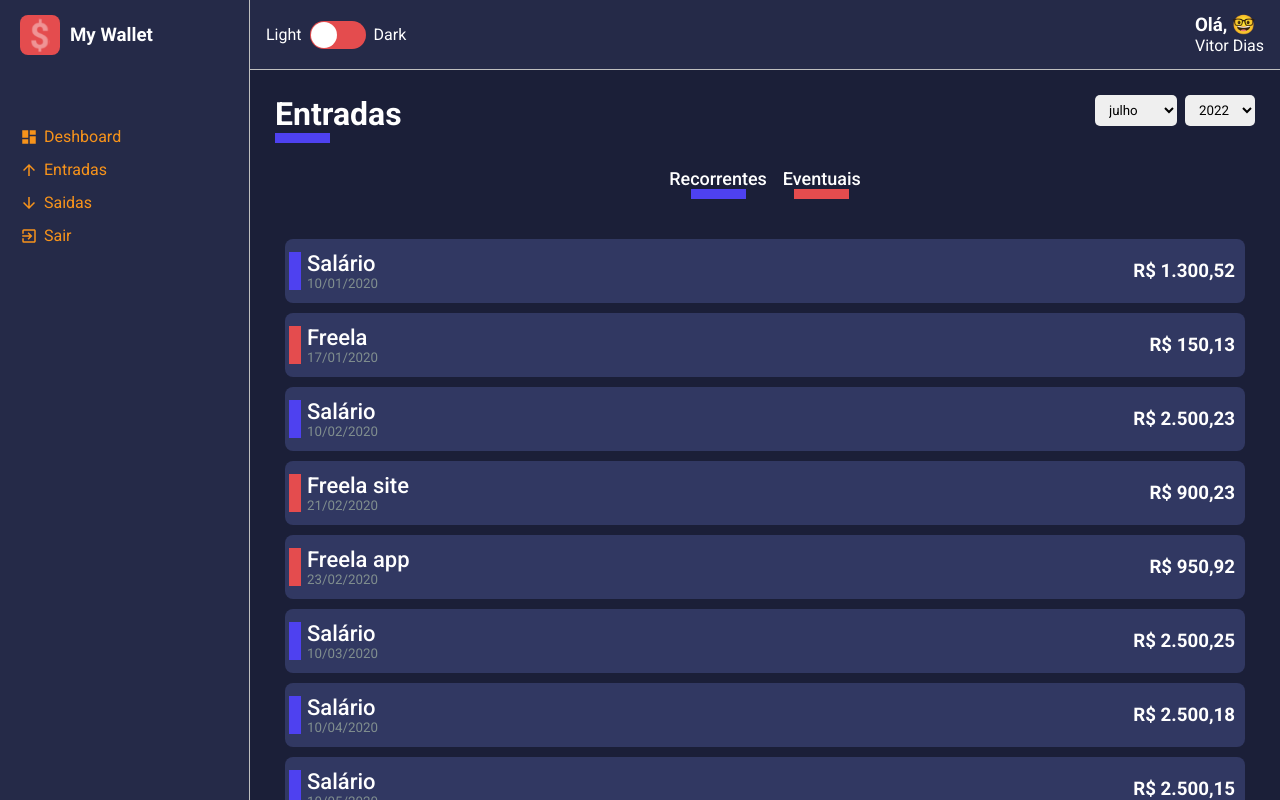
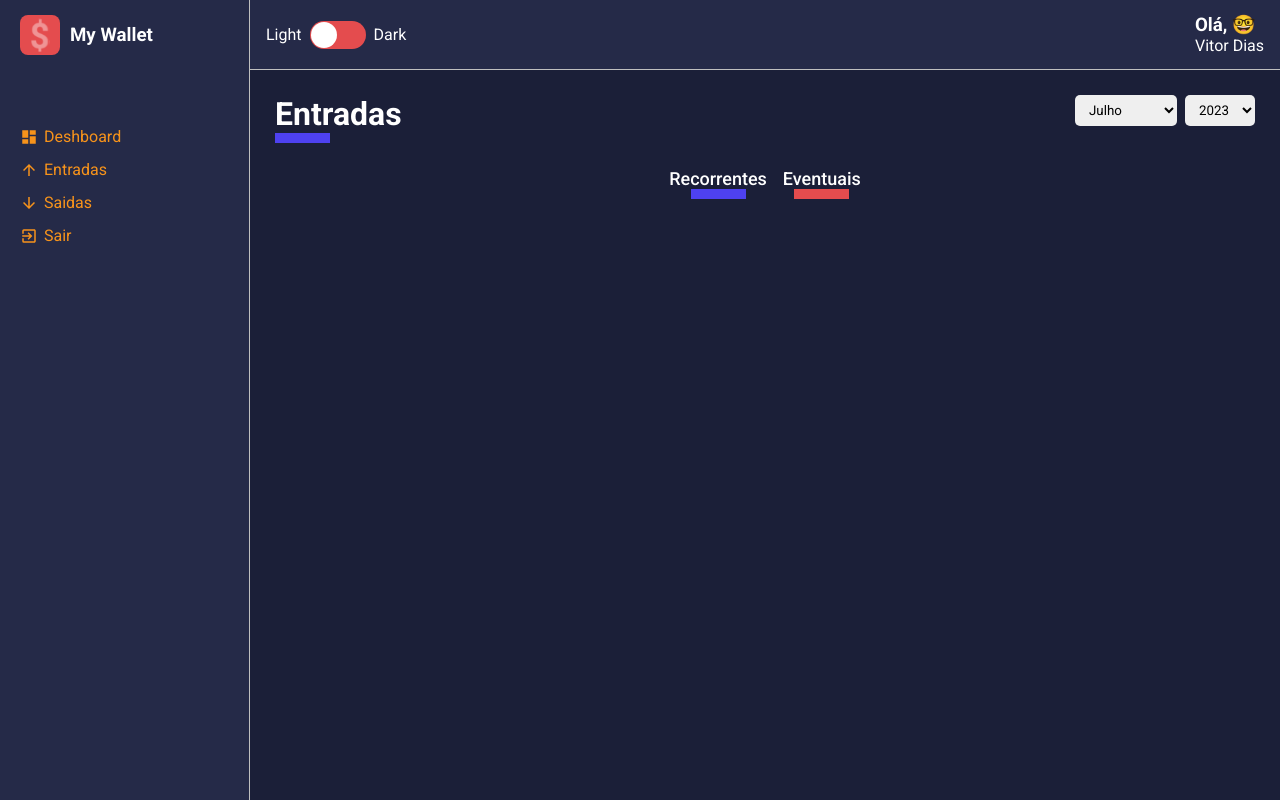
Before and after one commit to Vitor-Veiga-Dias/my-wallet, a React (Create React App) app: page /list/entry-balance in a window 1280 px wide. Built offline with nearby package versions, Linux system fonts and the light colour scheme.

Commit message:
feat: adding filters for list of gains and expanses

```diff
--- a/package.json
+++ b/package.json
@@ -18,6 +18,8 @@
     "react-switch": "^6.0.0",
     "styled-components": "^5.3.5",
     "typescript": "^4.6.4",
+    "uuid": "^9.0.0",
+    "uuidv4": "^6.2.13",
     "web-vitals": "^2.1.4"
   },
   "scripts": {
--- a/src/components/SelectInput/index.tsx
+++ b/src/components/SelectInput/index.tsx
@@ -5,13 +5,20 @@ interface ISelectInputProps {
         value: string | number;
         label: string | number;
     }>,
+
+    onChange(event: React.ChangeEvent<HTMLSelectElement>): void | undefined;
+    defaultValue?: string | number;
 }
 
-const SelectInput: React.FC<ISelectInputProps> = ({ options }) => {
+const SelectInput: React.FC<ISelectInputProps> = ({
+    options,
+    onChange,
+    defaultValue
+}) => {
     return (
         <Container>
 
-            <select>
+            <select onChange={onChange} defaultValue={defaultValue}>
                 {
                     options.map((option, index) =>
                         <option
--- a/src/pages/Dashboard/index.tsx
+++ b/src/pages/Dashboard/index.tsx
@@ -5,17 +5,17 @@ import { Container } from "./styled";
 
 const Dashboard: React.FC = () => {
     const options = [
-        {value: 'Vitor', label: 'Vitor'},
-        {value: 'Maria', label: 'Maria'},
-        {value: 'Gab', label: 'Gab'}
+        { value: 'Vitor', label: 'Vitor' },
+        { value: 'Maria', label: 'Maria' },
+        { value: 'Gab', label: 'Gab' }
     ]
     return (
         <Container>
             <ContentHeader lineColor="#F7931B" title="Dashboard">
-                <SelectInput options={options} />
+                <SelectInput onChange={() => { }} options={options} />
             </ContentHeader>
         </Container>
     );
 }
 
-export default  Dashboard;
+export default Dashboard;
--- a/src/pages/List/index.tsx
+++ b/src/pages/List/index.tsx
@@ -8,9 +8,13 @@ import expanses from '../../repositories/expenses';
 import { DataProps, RouteParams } from "./types";
 import { formatCorrency } from "../../utils/formatCorrency";
 import { formatDate } from "../../utils/formatDate";
-
+import mounths from "../../utils/mounths";
+import { v4 as uuidv4 } from 'uuid';
 const List: React.FC<RouteParams> = ({ match }) => {
     const [data, setData] = useState<DataProps>([])
+    const [mounthSelected, setMounthSelected] = useState<string>(String(new Date().getMonth() + 1));
+    const [yearSelected, setYearSelected] = useState<string>(String(new Date().getFullYear()));
+    const [selectedFrequency, setSelectedFrequency] = useState(['recorrente', 'eventual']);
 
     const { type } = match.params
 
@@ -27,52 +31,92 @@ const List: React.FC<RouteParams> = ({ match }) => {
             }
     }, [type])
 
-    const months = [
-        { value: 7, label: 'julho' },
-        { value: 8, label: 'junho' },
-        { value: 9, label: 'agosto' }
-    ]
-
-    const years = [
-        { value: 2022, label: 2022 },
-        { value: 2021, label: 2021 },
-        { value: 2020, label: 2020 },
-    ]
 
     const listData = useMemo(() => {
         return type === 'entry-balance' ? gains : expanses;
     }, [type])
 
+    const year = useMemo(() => {
+        let uniqueYears: number[] = [];
+        listData.forEach(item => {
+            const date = new Date(item.date);
+            const year = date.getFullYear();
+            if (!uniqueYears.includes(year)) {
+                uniqueYears.push(year)
+            }
+        });
+
+        return uniqueYears.map(year => {
+            return {
+                value: year,
+                label: year
+            }
+        });
+    }, [listData])
+
+    const mounth = useMemo(() => {
+        return mounths.map((mounth, index) => {
+            return {
+                value: index + 1,
+                label: mounth
+            }
+        })
+    }, [])
     useEffect(() => {
-        const response = listData.map(item => {
+        const filteredDate = listData.filter(item => {
+            const date = new Date(item.date);
+            const mounth = String(date.getMonth() + 1);
+            const year = String(date.getFullYear());
+
+            return mounth === mounthSelected && year === yearSelected && selectedFrequency.includes(item.frequency);
+        })
+        const formattedDate = filteredDate.map((item) => {
             return {
-                id: String(Math.random() * data.length),
+                id: uuidv4(),
                 description: item.description,
                 amountFormated: formatCorrency(Number(item.amount)),
                 frequency: item.frequency,
                 dateFormated: formatDate(item.date),
                 tagColor: item.frequency === 'recorrente' ? '#4E41F0' : '#E44C4E'
             }
-        })
-        setData(response);
-        console.log(data)
-    }, [type])
+        });
+        setData(formattedDate);
+    }, [listData, mounthSelected, yearSelected, selectedFrequency])
+
+    const handleFrequencyClick = (frequency: string) => {
+        const alredySelected = selectedFrequency.findIndex(item => item === frequency);
+        if (alredySelected >= 0) {
+            const filtered = selectedFrequency.filter(item => item !== frequency)
+            setSelectedFrequency(filtered)
+        } else {
+            setSelectedFrequency((prev) => [...prev, frequency])
+        }
+    }
     return (
         <Container>
             <ContentHeader lineColor={title.lineColor} title={title.text}>
-                <SelectInput options={months} />
-                <SelectInput options={years} />
+                <SelectInput defaultValue={mounthSelected} onChange={(e) => { setMounthSelected(e.target.value) }} options={mounth} />
+                <SelectInput defaultValue={yearSelected} onChange={(e) => { setYearSelected(e.target.value) }} options={year} />
             </ContentHeader>
             <Filters>
                 <button
                     type="button"
-                    className="tag-filter tag-filter-recorrent"
+                    className={
+                        `tag-filter tag-filter-recorrent
+                    ${selectedFrequency.includes('recorrente') && 'tag-actived'}`
+                    }
+                    onClick={() => handleFrequencyClick('recorrente')}
                 >
                     Recorrentes
                 </button>
                 <button
                     type="button"
-                    className="tag-filter tag-filter-eventual"
+                    className={
+                        `tag-filter tag-filter-eventual
+                    ${selectedFrequency.includes('eventual') && 'tag-actived'}`
+                    }
+                    onClick={() => handleFrequencyClick('eventual')}
+
                 >
                     Eventuais
                 </button>
--- a/src/pages/List/styled.ts
+++ b/src/pages/List/styled.ts
@@ -17,7 +17,7 @@ export const Filters = styled.div`
         margin: 0 8px;
         transition: opacity .3s;
         margin-bottom: 30px;
-
+        opacity: .4;
         &:hover {
         opacity: .7;
     }
@@ -37,4 +37,8 @@ export const Filters = styled.div`
         margin: 0 auto;
         border-bottom: 10px solid ${props => props.theme.colors.warning};
     }
+
+    .tag-actived {
+        opacity: 1;
+    }
 `;
--- a/src/repositories/expenses.ts
+++ b/src/repositories/expenses.ts
@@ -1,5 +1,5 @@
 export default [
-  { "description": "Energia elétrica", "amount": "150.55", "type": "saída", "frequency": "recorrente", "date": "2020-01-10" },
+  { "description": "Energia elétrica", "amount": "150.55", "type": "saída", "frequency": "recorrente", "date": "2023-01-10" },
   { "description": "Água", "amount": "75.55", "type": "saída", "frequency": "recorrente", "date": "2020-01-15" },
   { "description": "Telefone", "amount": "99.99", "type": "saída", "frequency": "recorrente", "date": "2020-01-23" },
   { "description": "Plano de Saúde", "amount": "300.00", "type": "saída", "frequency": "recorrente", "date": "2020-01-23" },
--- a/src/repositories/gains.ts
+++ b/src/repositories/gains.ts
@@ -1,11 +1,11 @@
 export default [
-  { "description": "Salário",     "amount": "1300.52", "type": "entrada", "frequency": "recorrente", "date": "2020-01-10" },
-  { "description": "Freela",      "amount": "150.13",  "type": "entrada", "frequency": "eventual",   "date": "2020-01-17" },
-  { "description": "Salário",     "amount": "2500.23", "type": "entrada", "frequency": "recorrente", "date": "2020-02-10" },
-  { "description": "Freela site", "amount": "900.23",  "type": "entrada", "frequency": "eventual",   "date": "2020-02-21" },
-  { "description": "Freela app",  "amount": "950.92",  "type": "entrada", "frequency": "eventual",   "date": "2020-02-23" },
-  { "description": "Salário",     "amount": "2500.25", "type": "entrada", "frequency": "recorrente", "date": "2020-03-10" },
-  { "description": "Salário",     "amount": "2500.18", "type": "entrada", "frequency": "recorrente", "date": "2020-04-10" },
-  { "description": "Salário",     "amount": "2500.15", "type": "entrada", "frequency": "recorrente", "date": "2020-05-10" },
-  { "description": "Salário",     "amount": "2500.12", "type": "entrada", "frequency": "recorrente", "date": "2020-06-10" },
-  { "description": "Salário",     "amount": "2500.00", "type": "entrada", "frequency": "recorrente", "date": "2020-07-10" }]
+  { "description": "Salário", "amount": "1300.52", "type": "entrada", "frequency": "recorrente", "date": "2023-01-10" },
+  { "description": "Freela", "amount": "150.13", "type": "entrada", "frequency": "eventual", "date": "2020-01-17" },
+  { "description": "Salário", "amount": "2500.23", "type": "entrada", "frequency": "recorrente", "date": "2020-02-10" },
+  { "description": "Freela site", "amount": "900.23", "type": "entrada", "frequency": "eventual", "date": "2020-02-21" },
+  { "description": "Freela app", "amount": "950.92", "type": "entrada", "frequency": "eventual", "date": "2020-02-23" },
+  { "description": "Salário", "amount": "2500.25", "type": "entrada", "frequency": "recorrente", "date": "2020-03-10" },
+  { "description": "Salário", "amount": "2500.18", "type": "entrada", "frequency": "recorrente", "date": "2020-04-10" },
+  { "description": "Salário", "amount": "2500.15", "type": "entrada", "frequency": "recorrente", "date": "2020-05-10" },
+  { "description": "Salário", "amount": "2500.12", "type": "entrada", "frequency": "recorrente", "date": "2020-06-10" },
+  { "description": "Salário", "amount": "2500.00", "type": "entrada", "frequency": "recorrente", "date": "2020-07-10" }]
--- /dev/null
+++ b/src/utils/mounths.ts
@@ -0,0 +1,14 @@
+export default [
+    'Janeiro',
+    'Fevereiro',
+    'Março',
+    'Abril',
+    'Maio',
+    'Junho',
+    'Julho',
+    'Agosto',
+    'Setembro',
+    'Outubro',
+    'Novembro',
+    'Dezembro'
+]
```
Also changed, not shown: 1 other file (tests, documents, lock files or other folders).
